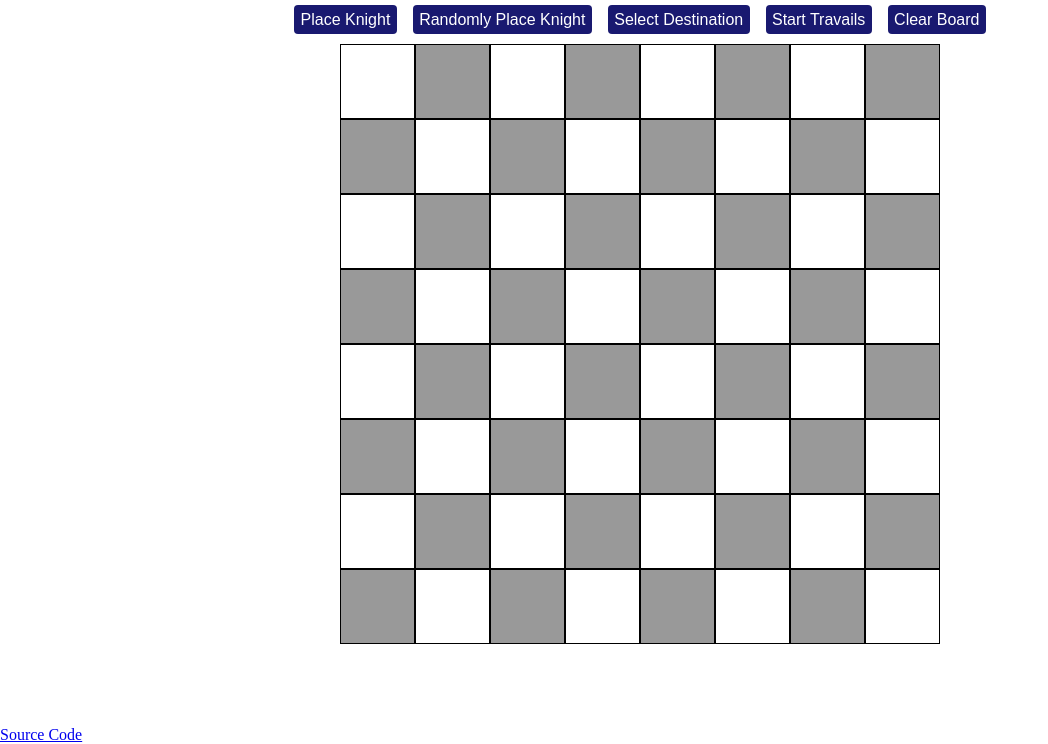
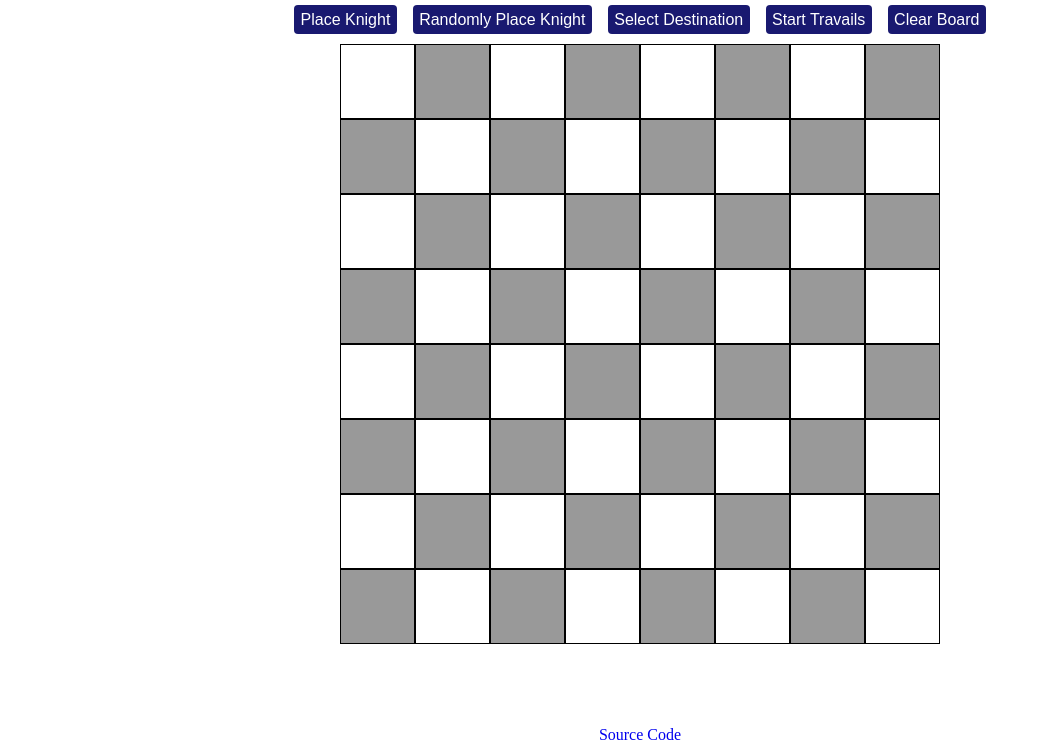
Before and after one commit to 4C-75-63-6B-79/Knights_Travails, a website built with webpack: page src/template.html in a window 1280 px wide. Shown: the part 56-800 px from the top of the page, without its empty margins (0-1048 px from the left). Built offline with nearby package versions, Linux system fonts and the light colour scheme.

Commit message:
added styling to footer

```diff
--- a/src/style.css
+++ b/src/style.css
@@ -94,3 +94,12 @@ button.onPosition {
 .box.path {
     background-color: orange;
 }
+
+footer {
+    display: flex;
+    justify-content: center;
+}
+
+a {
+    text-decoration: none;
+}
```
